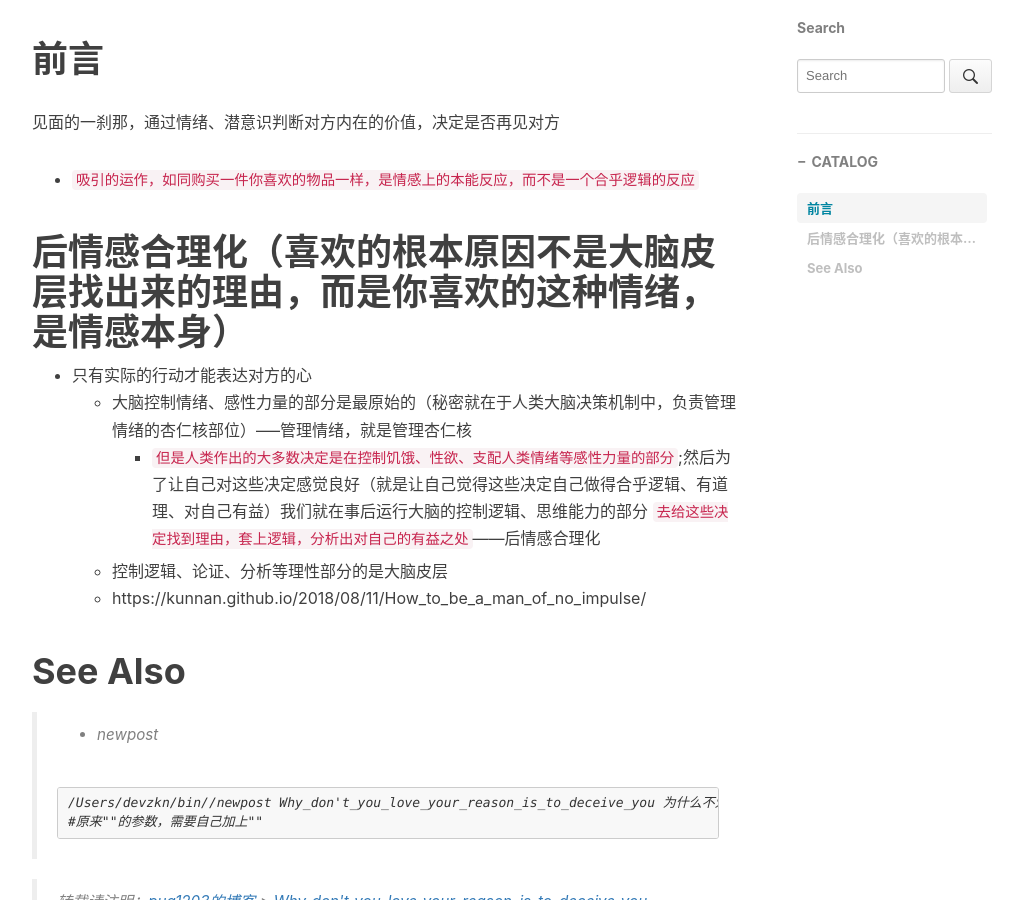
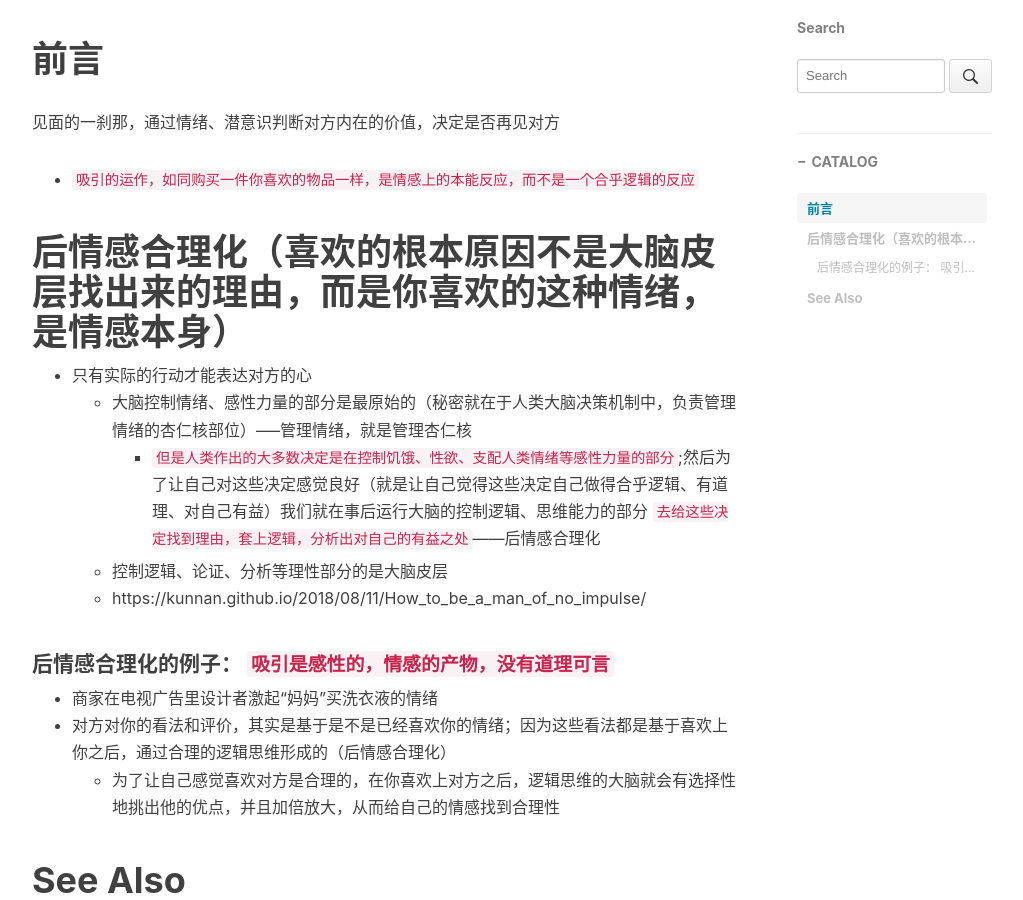
Before and after one commit to pua1203/pua1203.github.io, a Jekyll site: the page built from _posts/HookedOnMe/2018-10-25-Why_don't_you_love_your_reason_is_to_deceive_you.md, in a window 1280 px wide and 900 px high, scrolled down 575 px. Shown: the whole window, without its empty margins (233-1256 px from the left). Built offline with Jekyll 4.4.1, drawn with Linux system fonts in a browser that asks for light colours; nearby versions of some CDN libraries; comment, search, counter and statistics services are not loaded.

Commit message:
为了让自己感觉喜欢对方是合理的，在你喜欢上对方之后，逻辑思维的大脑就会有选择性地挑出他的优点，并且加倍放大，从而给自己的情感找到合理性

```diff
--- a/_posts/HookedOnMe/2018-10-25-Why_don't_you_love_your_reason_is_to_deceive_you.md
+++ b/_posts/HookedOnMe/2018-10-25-Why_don't_you_love_your_reason_is_to_deceive_you.md
@@ -33,6 +33,14 @@ subtitle: 为什么不爱你的理由都是骗你的?后情感合理化（情绪
 
 
 
+#### 后情感合理化的例子： `吸引是感性的，情感的产物，没有道理可言`
+
+
+
+* 商家在电视广告里设计者激起“妈妈”买洗衣液的情绪
+* 对方对你的看法和评价，其实是基于是不是已经喜欢你的情绪；因为这些看法都是基于喜欢上你之后，通过合理的逻辑思维形成的（后情感合理化）
+  * 为了让自己感觉喜欢对方是合理的，在你喜欢上对方之后，逻辑思维的大脑就会有选择性地挑出他的优点，并且加倍放大，从而给自己的情感找到合理性
+
 # See Also
 
 >* newpost
```
